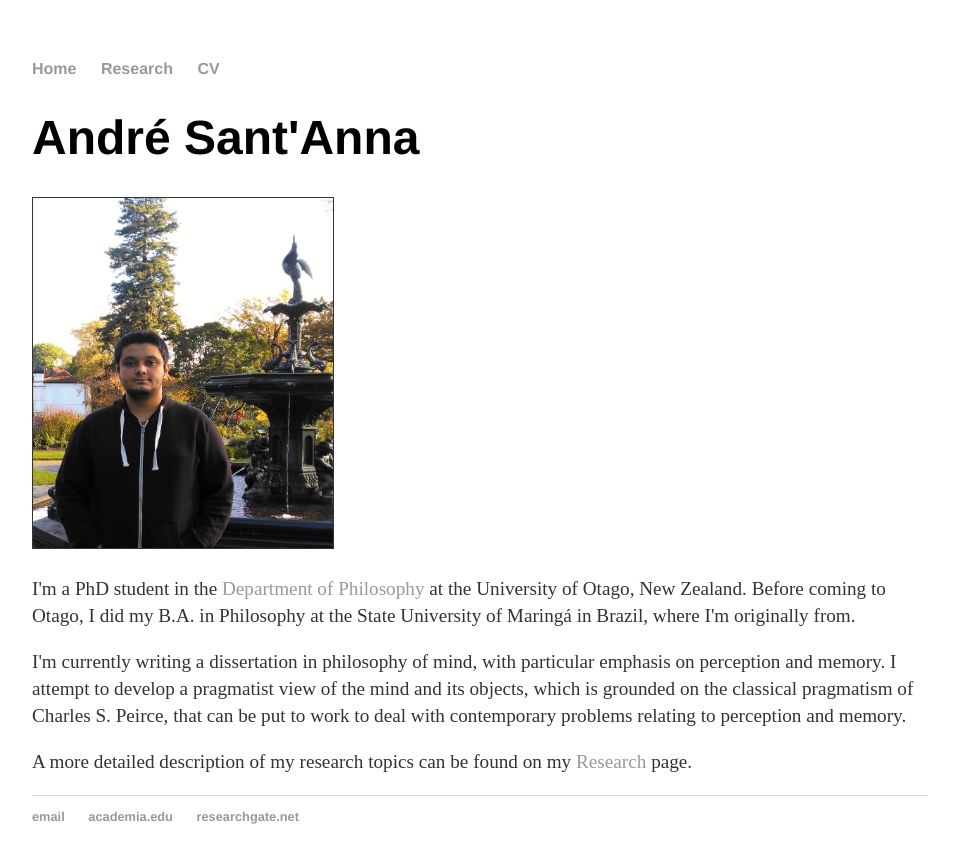
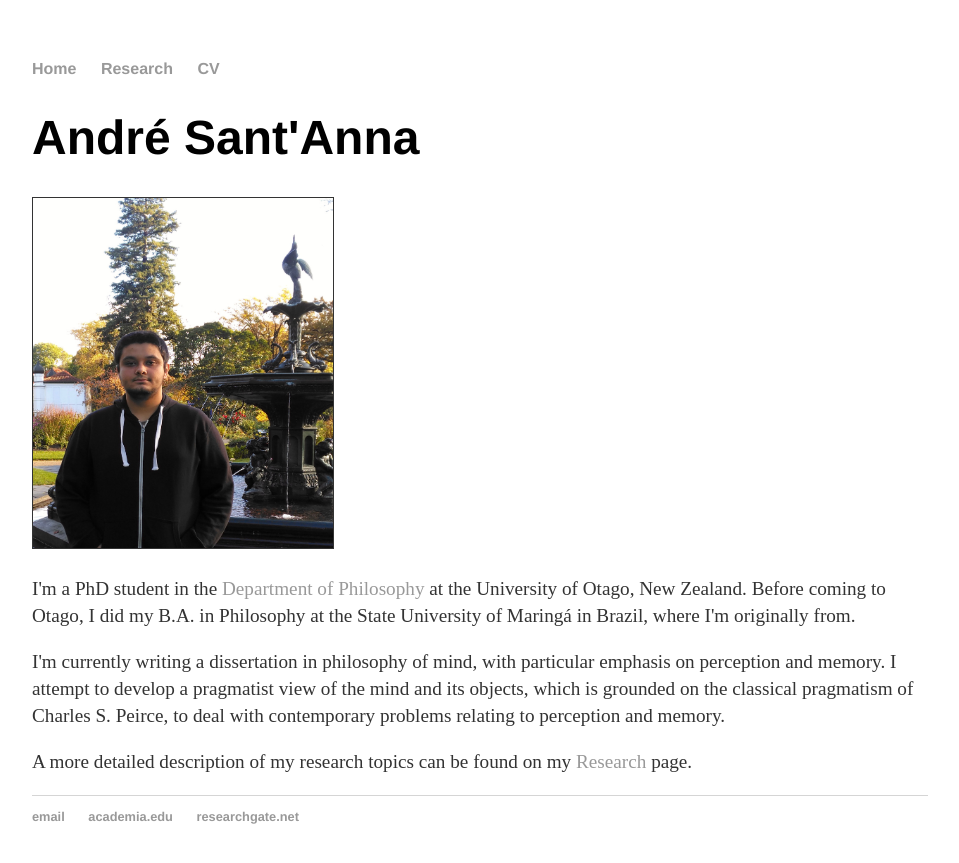
Before and after one commit to andresantanna/andresantanna.github.io, a Jekyll site: the page built from index.html, in a window 1280 px wide. Shown: the top 863 px of the page, without its empty margins (160-1119 px from the left). Built offline with Jekyll 4.4.1, drawn with Linux system fonts in a browser that asks for light colours.

Commit message:
Update index.html

```diff
--- a/index.html
+++ b/index.html
@@ -6,7 +6,7 @@ title: André Sant'Anna - Philosophy - University of Otago
 	<h1>André Sant'Anna</h1>
 	<p style="background-color:white"> <img src="andre.jpg" height="350px" width="300px" border="1px"> </p>
 	    <p>I'm a PhD student in the <a href="http://www.otago.ac.nz/philosophy/">Department of Philosophy</a> at the University of Otago, New Zealand. Before coming to Otago, I did my B.A. in Philosophy at the State University of Maringá in Brazil, where I'm originally from.</p>
-<p>I'm currently writing a dissertation in philosophy of mind, with particular emphasis on perception and memory. I attempt to develop a pragmatist view of the mind and its objects, which is grounded on the classical pragmatism of Charles S. Peirce, that can be put to work to deal with contemporary problems relating to perception and memory.</p>
+<p>I'm currently writing a dissertation in philosophy of mind, with particular emphasis on perception and memory. I attempt to develop a pragmatist view of the mind and its objects, which is grounded on the classical pragmatism of Charles S. Peirce, to deal with contemporary problems relating to perception and memory.</p>
 <p>A more detailed description of my research topics can be found on my <a href="/research">Research</a> page.</p>
 
 </div><!-- /.blurb -->
```
